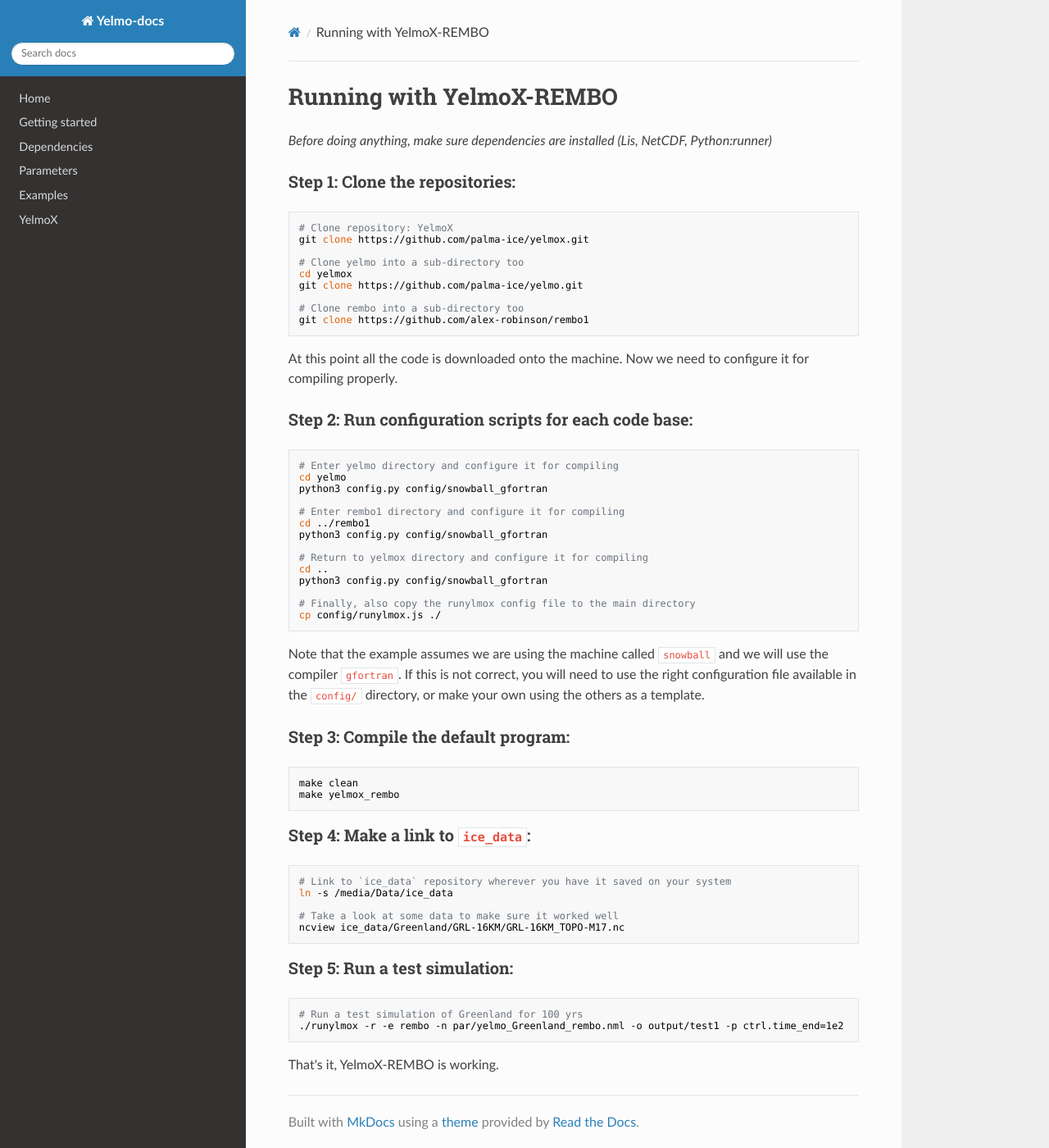
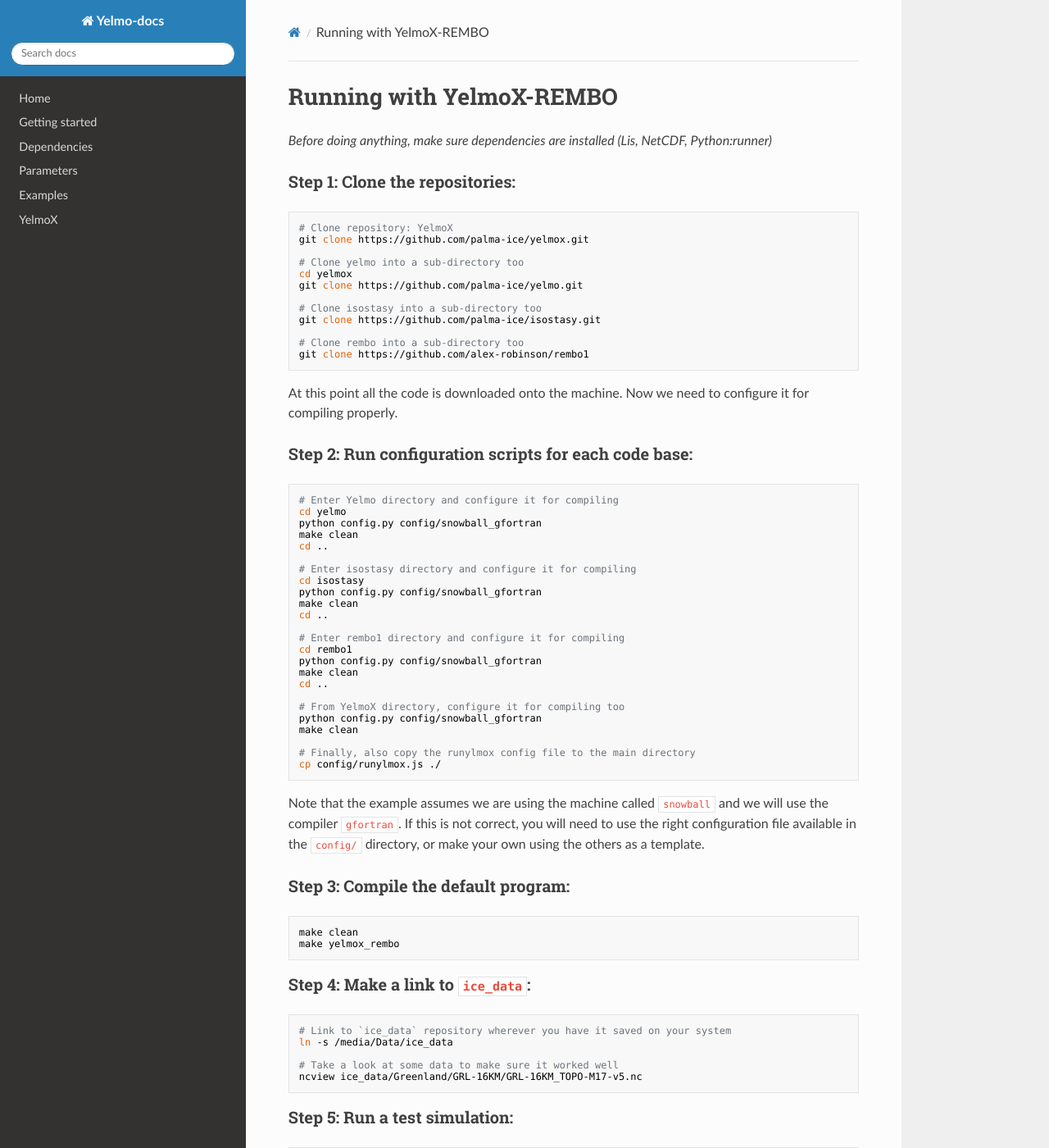
Before and after one commit to palma-ice/yelmo-docs, an MkDocs documentation site: the page built from docs/running-yelmox-rembo.md, in a window 1280 px wide and 1400 px high. Shown: the whole window at 82% size. Built offline with MkDocs 1.6.1, drawn with Linux system fonts in a browser that asks for light colours; nearby versions of some CDN libraries.

Commit message:
Updated instructions for compiling YelmoX with new external isostasy module.

````diff
--- a/docs/running-yelmox-rembo.md
+++ b/docs/running-yelmox-rembo.md
@@ -12,6 +12,9 @@
 cd yelmox
 git clone https://github.com/palma-ice/yelmo.git
 
+# Clone isostasy into a sub-directory too
+git clone https://github.com/palma-ice/isostasy.git
+
 # Clone rembo into a sub-directory too
 git clone https://github.com/alex-robinson/rembo1
 ```
@@ -22,17 +25,27 @@
 ### Step 2: Run configuration scripts for each code base:
 
 ```bash
-# Enter yelmo directory and configure it for compiling
+# Enter Yelmo directory and configure it for compiling
 cd yelmo
-python3 config.py config/snowball_gfortran
+python config.py config/snowball_gfortran
+make clean
+cd ..
+
+# Enter isostasy directory and configure it for compiling
+cd isostasy
+python config.py config/snowball_gfortran
+make clean
+cd ..
 
 # Enter rembo1 directory and configure it for compiling
-cd ../rembo1
-python3 config.py config/snowball_gfortran
+cd rembo1
+python config.py config/snowball_gfortran
+make clean
+cd ..
 
-# Return to yelmox directory and configure it for compiling
-cd ..
-python3 config.py config/snowball_gfortran
+# From YelmoX directory, configure it for compiling too
+python config.py config/snowball_gfortran
+make clean
 
 # Finally, also copy the runylmox config file to the main directory
 cp config/runylmox.js ./
@@ -57,7 +70,7 @@
 ln -s /media/Data/ice_data
 
 # Take a look at some data to make sure it worked well
-ncview ice_data/Greenland/GRL-16KM/GRL-16KM_TOPO-M17.nc
+ncview ice_data/Greenland/GRL-16KM/GRL-16KM_TOPO-M17-v5.nc
 ```
 
 ### Step 5: Run a test simulation:
````
Also changed, not shown: docs/running-with-yelmox.md (+16 -12 lines).
